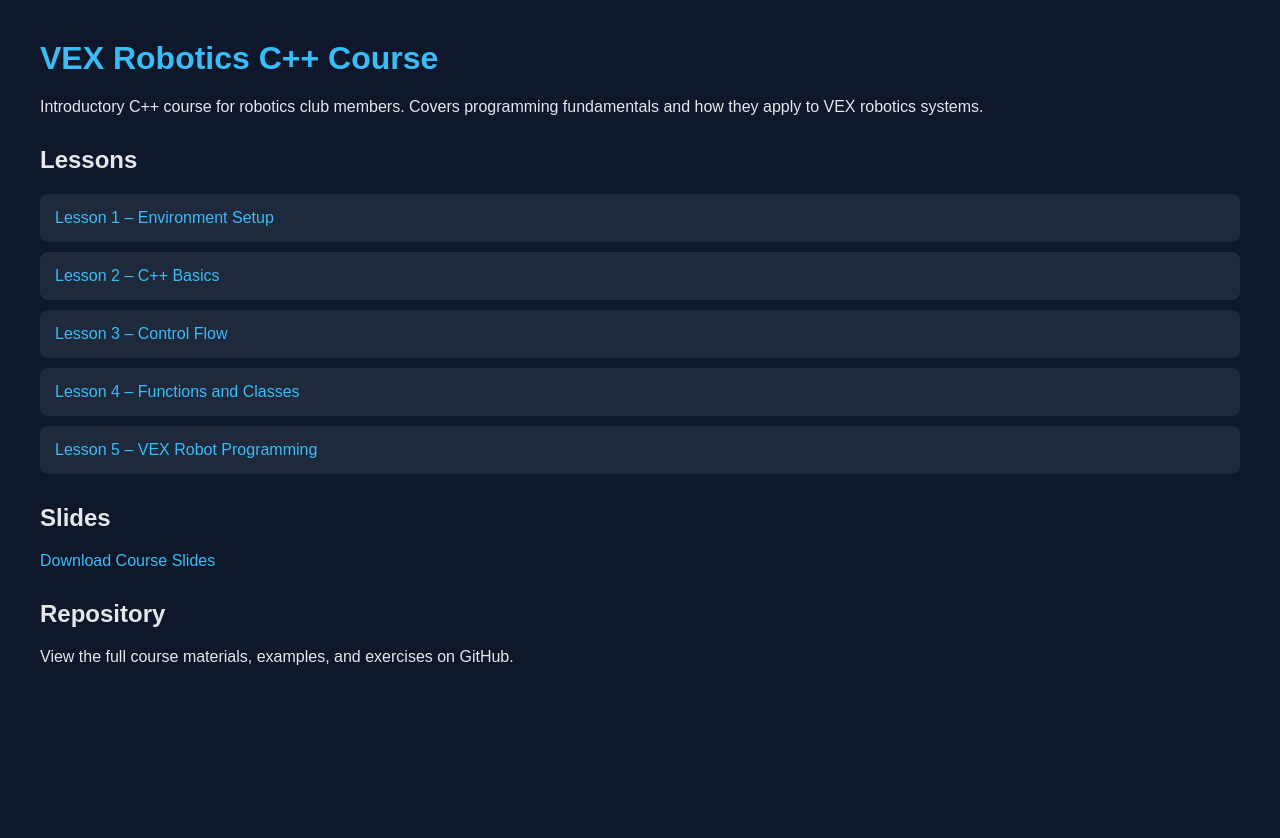
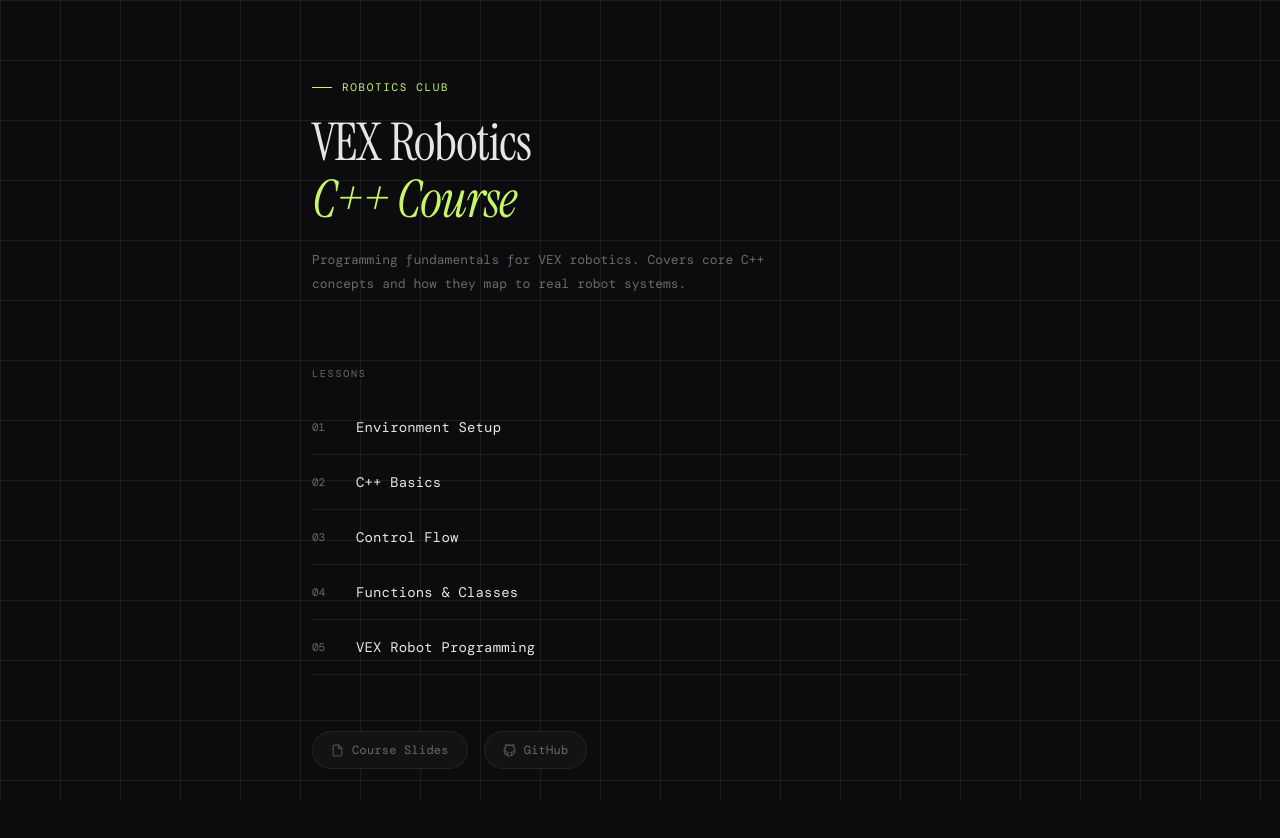
Before and after one commit to ecohub189/vex-cpp-course, a plain HTML site: page index.html in a window 1280 px wide. Before the commit the page ends 800 px from the top, so only its background shows below. Drawn offline with nearby package versions, Linux system fonts and the light colour scheme; a web font is replaced by a local one.

Commit message:
Refactor index.html for better styling and layout
Updated styles and structure for improved layout and design.

```diff
--- a/index.html
+++ b/index.html
@@ -2,92 +2,283 @@
 <html lang="en">
 <head>
 <meta charset="UTF-8">
+<meta name="viewport" content="width=device-width, initial-scale=1.0">
 <title>VEX C++ Course</title>
+<link rel="preconnect" href="https://fonts.googleapis.com">
+<link href="https://fonts.googleapis.com/css2?family=Instrument+Serif:ital@0;1&family=DM+Mono:wght@300;400;500&display=swap" rel="stylesheet">
+<style>
+  *, *::before, *::after { box-sizing: border-box; margin: 0; padding: 0; }
 
-<style>
+  :root {
+    --bg: #0c0c0e;
+    --surface: #131316;
+    --border: rgba(255,255,255,0.07);
+    --text: #e8e6e1;
+    --muted: #6b6a67;
+    --accent: #c8f765;
+    --accent-dim: rgba(200, 247, 101, 0.12);
+  }
+
+  html { scroll-behavior: smooth; }
+
   body {
-    font-family: Arial, sans-serif;
-    margin: 40px;
-    background-color: #0f172a;
-    color: #e5e7eb;
+    font-family: 'DM Mono', monospace;
+    background: var(--bg);
+    color: var(--text);
+    min-height: 100vh;
+    padding: 0;
+    overflow-x: hidden;
+  }
+
+  /* Subtle grid background */
+  body::before {
+    content: '';
+    position: fixed;
+    inset: 0;
+    background-image:
+      linear-gradient(var(--border) 1px, transparent 1px),
+      linear-gradient(90deg, var(--border) 1px, transparent 1px);
+    background-size: 60px 60px;
+    pointer-events: none;
+    z-index: 0;
+  }
+
+  .container {
+    max-width: 720px;
+    margin: 0 auto;
+    padding: 80px 32px 120px;
+    position: relative;
+    z-index: 1;
+  }
+
+  /* Header */
+  header {
+    margin-bottom: 72px;
+    animation: fadeUp 0.6s ease both;
+  }
+
+  .eyebrow {
+    font-size: 11px;
+    letter-spacing: 0.15em;
+    text-transform: uppercase;
+    color: var(--accent);
+    margin-bottom: 20px;
+    display: flex;
+    align-items: center;
+    gap: 10px;
+  }
+
+  .eyebrow::before {
+    content: '';
+    display: inline-block;
+    width: 20px;
+    height: 1px;
+    background: var(--accent);
   }
 
   h1 {
-    color: #38bdf8;
+    font-family: 'Instrument Serif', serif;
+    font-size: clamp(36px, 6vw, 52px);
+    font-weight: 400;
+    line-height: 1.1;
+    letter-spacing: -0.02em;
+    margin-bottom: 20px;
+    color: var(--text);
   }
 
-h2 {
-    margin-top: 30px;
+  h1 em {
+    font-style: italic;
+    color: var(--accent);
   }
 
-a {
-    color: #38bdf8;
-    text-decoration: none;
+  .subtitle {
+    font-size: 13px;
+    line-height: 1.8;
+    color: var(--muted);
+    font-weight: 300;
+    max-width: 480px;
   }
 
-a:hover {
-    text-decoration: underline;
+  /* Divider */
+  .divider {
+    width: 100%;
+    height: 1px;
+    background: var(--border);
+    margin: 48px 0;
   }
 
-.section {
-    margin-bottom: 30px;
+  /* Section label */
+  .section-label {
+    font-size: 10px;
+    letter-spacing: 0.18em;
+    text-transform: uppercase;
+    color: var(--muted);
+    margin-bottom: 20px;
   }
 
-.card {
-    background: #1e293b;
-    padding: 15px;
-    margin: 10px 0;
-    border-radius: 8px;
+  /* Lessons list */
+  .lessons {
+    list-style: none;
+    margin-bottom: 56px;
   }
+
+  .lesson-item {
+    opacity: 0;
+    transform: translateY(12px);
+    animation: fadeUp 0.5s ease forwards;
+  }
+
+  .lesson-item:nth-child(1) { animation-delay: 0.15s; }
+  .lesson-item:nth-child(2) { animation-delay: 0.22s; }
+  .lesson-item:nth-child(3) { animation-delay: 0.29s; }
+  .lesson-item:nth-child(4) { animation-delay: 0.36s; }
+  .lesson-item:nth-child(5) { animation-delay: 0.43s; }
+
+  .lesson-link {
+    display: flex;
+    align-items: center;
+    gap: 20px;
+    padding: 18px 0;
+    border-bottom: 1px solid var(--border);
+    text-decoration: none;
+    color: var(--text);
+    transition: all 0.2s ease;
+    position: relative;
+  }
+
+  .lesson-link::after {
+    content: '→';
+    font-size: 14px;
+    color: var(--muted);
+    margin-left: auto;
+    transition: all 0.2s ease;
+    opacity: 0;
+    transform: translateX(-6px);
+  }
+
+  .lesson-link:hover {
+    color: var(--accent);
+  }
+
+  .lesson-link:hover::after {
+    opacity: 1;
+    transform: translateX(0);
+    color: var(--accent);
+  }
+
+  .lesson-num {
+    font-size: 11px;
+    color: var(--muted);
+    width: 24px;
+    flex-shrink: 0;
+    font-weight: 300;
+  }
+
+  .lesson-title {
+    font-size: 14px;
+    font-weight: 400;
+    letter-spacing: 0.01em;
+  }
+
+  /* Bottom links */
+  .links-row {
+    display: flex;
+    gap: 16px;
+    flex-wrap: wrap;
+    opacity: 0;
+    animation: fadeUp 0.5s ease 0.5s forwards;
+  }
+
+  .link-pill {
+    display: inline-flex;
+    align-items: center;
+    gap: 8px;
+    padding: 10px 18px;
+    border: 1px solid var(--border);
+    border-radius: 100px;
+    font-size: 12px;
+    color: var(--muted);
+    text-decoration: none;
+    background: var(--surface);
+    transition: all 0.2s ease;
+    letter-spacing: 0.02em;
+  }
+
+  .link-pill:hover {
+    border-color: var(--accent);
+    color: var(--accent);
+    background: var(--accent-dim);
+  }
+
+  .link-pill svg {
+    width: 13px;
+    height: 13px;
+    opacity: 0.7;
+  }
+
+  /* Animations */
+  @keyframes fadeUp {
+    from { opacity: 0; transform: translateY(14px); }
+    to { opacity: 1; transform: translateY(0); }
+  }
+
+  header { animation: fadeUp 0.5s ease 0.05s both; }
 </style>
 </head>
+<body>
+<div class="container">
 
-<body>
+  <header>
+    <div class="eyebrow">Robotics Club</div>
+    <h1>VEX Robotics<br><em>C++ Course</em></h1>
+    <p class="subtitle">Programming fundamentals for VEX robotics. Covers core C++ concepts and how they map to real robot systems.</p>
+  </header>
 
-<h1>VEX Robotics C++ Course</h1>
-<p>
-Introductory C++ course for robotics club members.
-Covers programming fundamentals and how they apply to VEX robotics systems.
-</p>
+  <div class="section-label">Lessons</div>
+  <ul class="lessons">
+    <li class="lesson-item">
+      <a class="lesson-link" href="01_environment_setup/guide.md">
+        <span class="lesson-num">01</span>
+        <span class="lesson-title">Environment Setup</span>
+      </a>
+    </li>
+    <li class="lesson-item">
+      <a class="lesson-link" href="02_cpp_basics/lesson.md">
+        <span class="lesson-num">02</span>
+        <span class="lesson-title">C++ Basics</span>
+      </a>
+    </li>
+    <li class="lesson-item">
+      <a class="lesson-link" href="03_control_flow/control_flow.md">
+        <span class="lesson-num">03</span>
+        <span class="lesson-title">Control Flow</span>
+      </a>
+    </li>
+    <li class="lesson-item">
+      <a class="lesson-link" href="04_functions_and_classes/functions_and_classes.md">
+        <span class="lesson-num">04</span>
+        <span class="lesson-title">Functions &amp; Classes</span>
+      </a>
+    </li>
+    <li class="lesson-item">
+      <a class="lesson-link" href="05_vex_robot_programming/robot.md">
+        <span class="lesson-num">05</span>
+        <span class="lesson-title">VEX Robot Programming</span>
+      </a>
+    </li>
+  </ul>
 
-<div class="section">
-<h2>Lessons</h2>
-
-<div class="card">
-<a href="01_environment_setup/guide.md">Lesson 1 – Environment Setup</a>
-</div>
-
-<div class="card">
-<a href="02_cpp_basics/lesson.md">Lesson 2 – C++ Basics</a>
-</div>
-
-<div class="card">
-<a href="03_control_flow/control_flow.md">Lesson 3 – Control Flow</a>
-</div>
-
-<div class="card">
-<a href="04_functions_and_classes/functions_and_classes.md">Lesson 4 – Functions and Classes</a>
-</div>
-
-<div class="card">
-<a href="05_vex_robot_programming/robot.md">Lesson 5 – VEX Robot Programming</a>
+  <div class="links-row">
+    <a class="link-pill" href="slides/c++.pdf">
+      <svg viewBox="0 0 24 24" fill="none" stroke="currentColor" stroke-width="2"><path d="M14 2H6a2 2 0 0 0-2 2v16a2 2 0 0 0 2 2h12a2 2 0 0 0 2-2V8z"/><polyline points="14 2 14 8 20 8"/></svg>
+      Course Slides
+    </a>
+    <a class="link-pill" href="https://github.com">
+      <svg viewBox="0 0 24 24" fill="none" stroke="currentColor" stroke-width="2"><circle cx="12" cy="12" r="10"/><path d="M9 19c-5 1.5-5-2.5-7-3m14 6v-3.87a3.37 3.37 0 0 0-.94-2.61c3.14-.35 6.44-1.54 6.44-7A5.44 5.44 0 0 0 20 4.77 5.07 5.07 0 0 0 19.91 1S18.73.65 16 2.48a13.38 13.38 0 0 0-7 0C6.27.65 5.09 1 5.09 1A5.07 5.07 0 0 0 5 4.77a5.44 5.44 0 0 0-1.5 3.78c0 5.42 3.3 6.61 6.44 7A3.37 3.37 0 0 0 9 18.13V22"/></svg>
+      GitHub
+    </a>
   </div>
 
 </div>
-
-<div class="section">
-<h2>Slides</h2>
-<p>
-<a href="slides/c++.pdf">Download Course Slides</a>
-</p>
-</div>
-
-<div class="section">
-<h2>Repository</h2>
-<p>
-View the full course materials, examples, and exercises on GitHub.
-</p>
-</div>
-
 </body>
 </html>
```
Lines whose indentation alone changed are shown as unchanged.
